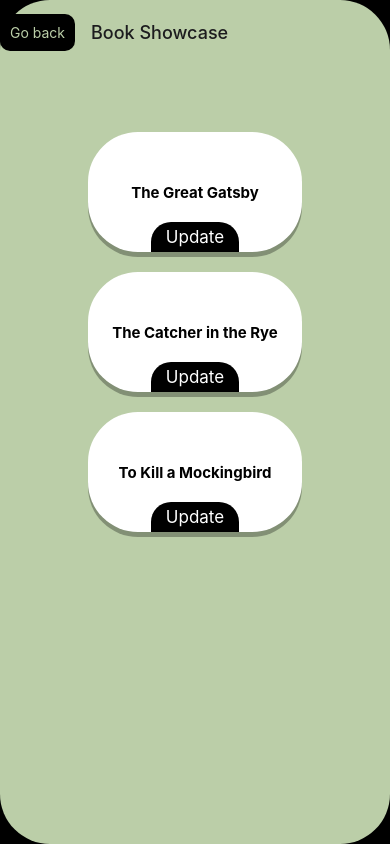
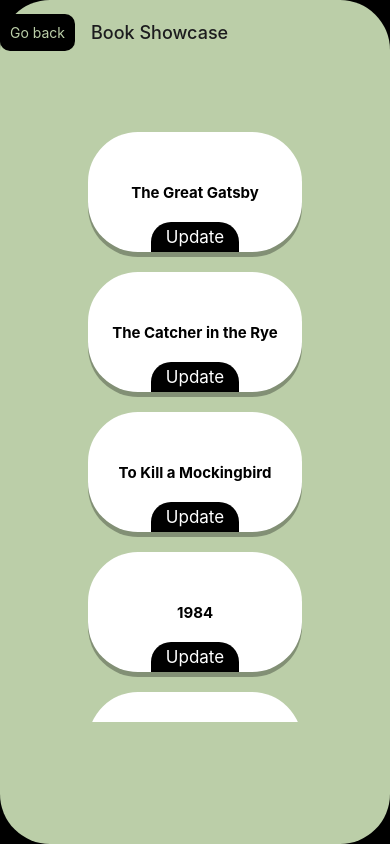
Before and after one commit to Ali7109/BookTracker, a React Native app: screen /BookShowcase in a window 390 px wide. Built offline with nearby package versions, Linux system fonts and the light colour scheme.

Commit message:
Updated Frontend, added update

```diff
--- a/pages/BookShowcase.tsx
+++ b/pages/BookShowcase.tsx
@@ -1,28 +1,10 @@
 import { ScrollView, StyleSheet, Text, View } from "react-native";
 import Book from "../src/components/Book";
-import React from "react";
+import React, { useState } from "react";
+import { BOOKS_MOCK } from "../src/mockData/booksData";
 
 export default function BookShowcase() {
-	const books = [
-		{
-			title: "The Great Gatsby",
-			pageSaved: 45,
-			totalPages: 180,
-			lastOpened: "2024-02-28",
-		},
-		{
-			title: "The Catcher in the Rye",
-			pageSaved: 100,
-			totalPages: 200,
-			lastOpened: "2024-02-28",
-		},
-		{
-			title: "To Kill a Mockingbird",
-			pageSaved: 200,
-			totalPages: 300,
-			lastOpened: "2024-02-28",
-		},
-	];
+	const [books, setBooks] = useState(BOOKS_MOCK);
 
 	return (
 		<View style={styles.container}>
@@ -33,7 +15,11 @@ export default function BookShowcase() {
 				>
 					{books.map((book, index) => (
 						<React.Fragment key={index}>
-							<Book book={book} />
+							<Book
+								books={books}
+								setBooks={setBooks}
+								book={book}
+							/>
 						</React.Fragment>
 					))}
 				</ScrollView>
--- a/src/Types/BookType.ts
+++ b/src/Types/BookType.ts
@@ -10,6 +10,8 @@ export interface BookButtonProps{
 export interface BookUpdateProps {
 	book: BookType;
 	visible: boolean;
+	books: BookType[];
+	setBooks: (books: BookType[]) => void;
 	setvisible: (visible: boolean) => void;
 }
 export interface BookType {
@@ -20,5 +22,7 @@ export interface BookType {
 }
 
 export interface BookProps {
+	books: BookType[];
 	book: BookType;
+	setBooks: (books: BookType[]) => void;
 }
--- a/src/components/Book.tsx
+++ b/src/components/Book.tsx
@@ -4,7 +4,7 @@ import { useState } from "react";
 import { BookInfo } from "./BookInfo";
 import { BookUpdate } from "./BookUpdate";
 
-export default function Book({ book }: BookProps) {
+export default function Book({ books, setBooks, book }: BookProps) {
 	const [modalVisible, setModalVisible] = useState(false);
 	const [updateVisible, setUpdateVisible] = useState(false);
 
@@ -33,6 +33,8 @@ export default function Book({ book }: BookProps) {
 			/>
 			<BookUpdate
 				book={book}
+				setBooks={setBooks}
+				books={books}
 				visible={updateVisible}
 				setvisible={setUpdateVisible}
 			/>
--- a/src/components/BookUpdate.tsx
+++ b/src/components/BookUpdate.tsx
@@ -1,35 +1,104 @@
 import React, { useEffect, useState } from "react";
-import { Alert, Modal, StyleSheet, Text, Pressable, View } from "react-native";
+import {
+	Alert,
+	Modal,
+	StyleSheet,
+	Text,
+	Pressable,
+	View,
+	TextInput,
+} from "react-native";
 import { BookUpdateProps } from "../Types/BookType";
+import { Picker } from "@react-native-picker/picker";
 
-export const BookUpdate = ({ book, visible, setvisible }: BookUpdateProps) => {
+export const BookUpdate = ({
+	book,
+	books,
+	visible,
+	setBooks,
+	setvisible,
+}: BookUpdateProps) => {
+	const [updatePage, setUpdatePage] = useState<number>(book.pageSaved);
+
+	const handleClose = () => {
+		if (updatePage !== book.pageSaved) {
+			Alert.alert("Closing without save", " Your change wont be saved!", [
+				{
+					text: "OK",
+					onPress: () => setvisible(false),
+				},
+				{
+					text: "Cancel",
+					onPress: () => {},
+				},
+			]);
+		} else {
+			setvisible(false);
+		}
+	};
+
+	const handleSave = () => {
+		const newBooks = [...books];
+		const index = newBooks.findIndex((b) => b.title === book.title);
+		newBooks[index].pageSaved = updatePage;
+		setBooks(newBooks);
+		setvisible(false);
+	};
+
 	return (
-		<View
-			style={styles.centeredView}
-			onTouchEnd={() => setvisible(!visible)}
-		>
+		<View style={styles.centeredView}>
 			<Modal animationType="slide" transparent={true} visible={visible}>
 				<View style={styles.centeredView}>
 					<View style={styles.modalView}>
+						<Pressable
+							style={styles.close}
+							onPress={() => handleClose()}
+						>
+							<Text style={styles.cross}>X</Text>
+						</Pressable>
+						<View style={styles.header}>
+							<Text style={styles.updating}>Updating</Text>
+						</View>
 						<Text style={styles.modalTitle}>{book.title}</Text>
 						<View style={styles.info}>
 							<View style={styles.infoCont}>
 								<View style={styles.infoLabel}>
 									<Text>Last page</Text>
 								</View>
-								<Text style={styles.infoText}>
-									{book.pageSaved}
-								</Text>
-							</View>
-							<View style={styles.infoCont}>
-								<View style={styles.infoLabel}>
-									<Text>Total pages</Text>
-								</View>
-								<Text style={styles.infoText}>
-									{book.totalPages}
-								</Text>
+								<TextInput
+									keyboardType="numeric"
+									onChangeText={(text) => {
+										// Convert text to number
+										const number = parseInt(text);
+										if (text == "") return;
+										// Check if the number is within the range
+										if (
+											!isNaN(number) &&
+											number >= 0 &&
+											number <= book.totalPages
+										) {
+											setUpdatePage(number); // Update state
+										} else {
+											if (number > book.totalPages) {
+												Alert.alert(
+													"Your book doesn't have that many pages."
+												);
+											}
+											setUpdatePage(0); // Reset state
+										}
+									}}
+									style={styles.pageUpdate}
+									value={updatePage.toString()}
+									placeholderTextColor={"white"}
+								/>
 							</View>
 						</View>
+						<Pressable
+							style={styles.save}
+							onPress={() => handleSave()}
+						>
+							<Text style={styles.saveText}>Save</Text>
+						</Pressable>
 					</View>
 				</View>
 			</Modal>
@@ -38,24 +107,74 @@ export const BookUpdate = ({ book, visible, setvisible }: BookUpdateProps) => {
 };
 
 const styles = StyleSheet.create({
+	save: {
+		backgroundColor: "#BBCEA8",
+		borderRadius: 20,
+		padding: 10,
+		paddingHorizontal: 20,
+	},
+	saveText: {
+		color: "black",
+		fontSize: 20,
+		textAlign: "center",
+	},
+	pageUpdate: {
+		marginTop: 20,
+		textAlign: "center",
+		borderRadius: 20,
+		height: "80%",
+		paddingHorizontal: 20,
+		backgroundColor: "black",
+		color: "white",
+		width: "80%",
+		fontSize: 40,
+	},
+	header: {
+		backgroundColor: "red",
+		borderRadius: 20,
+		padding: 10,
+		paddingHorizontal: 20,
+	},
+	updating: {
+		color: "white",
+		fontSize: 20,
+	},
 	centeredView: {
 		backgroundColor: "rgba(0, 0, 0, 0.2)",
 		flex: 1,
 		justifyContent: "center",
 		alignItems: "center",
 	},
+	close: {
+		position: "absolute",
+		top: 0,
+		right: 0,
+		backgroundColor: "black",
+		borderRadius: 90,
+		padding: 10,
+	},
+	cross: {
+		color: "white",
+		fontSize: 30,
+		fontWeight: "bold",
+		borderRadius: 10,
+		padding: 10,
+	},
+	picker: {
+		backgroundColor: "black",
+		color: "white",
+	},
 	info: {
 		width: "80%",
 		display: "flex",
 		flexDirection: "column",
-		justifyContent: "space-between",
+		justifyContent: "space-around",
 	},
 	infoCont: {
 		backgroundColor: "white",
 		borderRadius: 20,
 		padding: 10,
-		margin: 10,
-		height: 100,
+		height: "70%",
 		display: "flex",
 		justifyContent: "center",
 		alignItems: "center",
--- /dev/null
+++ b/src/mockData/booksData.ts
@@ -0,0 +1,123 @@
+export const BOOKS_MOCK = [
+    {
+        title: "The Great Gatsby",
+        pageSaved: 45,
+        totalPages: 180,
+        lastOpened: "2024-02-28",
+    },
+    {
+        title: "The Catcher in the Rye",
+        pageSaved: 100,
+        totalPages: 200,
+        lastOpened: "2024-02-28",
+    },
+    {
+        title: "To Kill a Mockingbird",
+        pageSaved: 200,
+        totalPages: 300,
+        lastOpened: "2024-02-28",
+    },
+    {
+        title: "1984",
+        pageSaved: 150,
+        totalPages: 328,
+        lastOpened: "2024-02-28",
+    },
+    {
+        title: "Pride and Prejudice",
+        pageSaved: 50,
+        totalPages: 279,
+        lastOpened: "2024-02-28",
+    },
+    {
+        title: "The Lord of the Rings",
+        pageSaved: 300,
+        totalPages: 1178,
+        lastOpened: "2024-02-28",
+    },
+    {
+        title: "Moby Dick",
+        pageSaved: 250,
+        totalPages: 500,
+        lastOpened: "2024-02-28",
+    },
+    {
+        title: "The Hobbit",
+        pageSaved: 180,
+        totalPages: 310,
+        lastOpened: "2024-02-28",
+    },
+    {
+        title: "Crime and Punishment",
+        pageSaved: 80,
+        totalPages: 430,
+        lastOpened: "2024-02-28",
+    },
+    {
+        title: "The Odyssey",
+        pageSaved: 120,
+        totalPages: 541,
+        lastOpened: "2024-02-28",
+    },
+    // Add 10 more books
+    {
+        title: "The Alchemist",
+        pageSaved: 50,
+        totalPages: 197,
+        lastOpened: "2024-02-28",
+    },
+    {
+        title: "Don Quixote",
+        pageSaved: 230,
+        totalPages: 863,
+        lastOpened: "2024-02-28",
+    },
+    {
+        title: "War and Peace",
+        pageSaved: 300,
+        totalPages: 1225,
+        lastOpened: "2024-02-28",
+    },
+    {
+        title: "One Hundred Years of Solitude",
+        pageSaved: 150,
+        totalPages: 417,
+        lastOpened: "2024-02-28",
+    },
+    {
+        title: "The Brothers Karamazov",
+        pageSaved: 180,
+        totalPages: 796,
+        lastOpened: "2024-02-28",
+    },
+    {
+        title: "Anna Karenina",
+        pageSaved: 210,
+        totalPages: 964,
+        lastOpened: "2024-02-28",
+    },
+    {
+        title: "Gone with the Wind",
+        pageSaved: 220,
+        totalPages: 1037,
+        lastOpened: "2024-02-28",
+    },
+    {
+        title: "The Count of Monte Cristo",
+        pageSaved: 280,
+        totalPages: 1276,
+        lastOpened: "2024-02-28",
+    },
+    {
+        title: "Les Misérables",
+        pageSaved: 340,
+        totalPages: 1463,
+        lastOpened: "2024-02-28",
+    },
+    {
+        title: "The Grapes of Wrath",
+        pageSaved: 110,
+        totalPages: 479,
+        lastOpened: "2024-02-28",
+    }
+]
```
